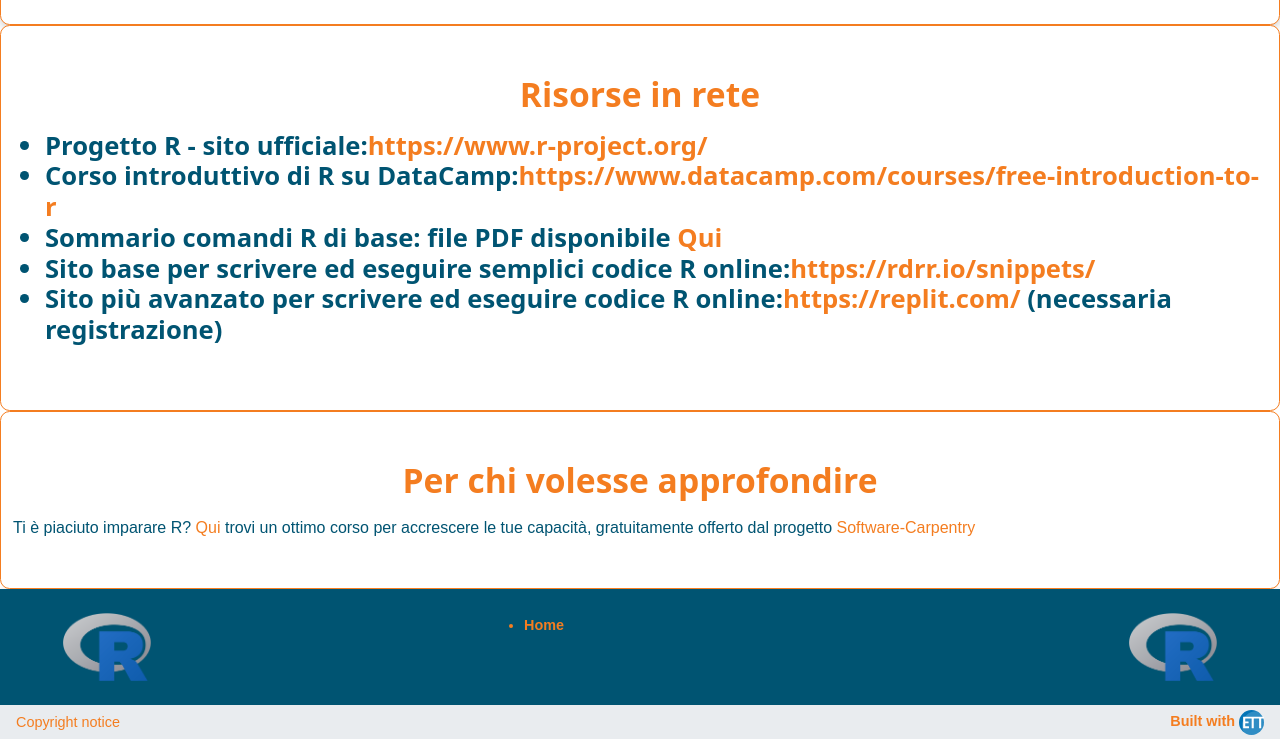
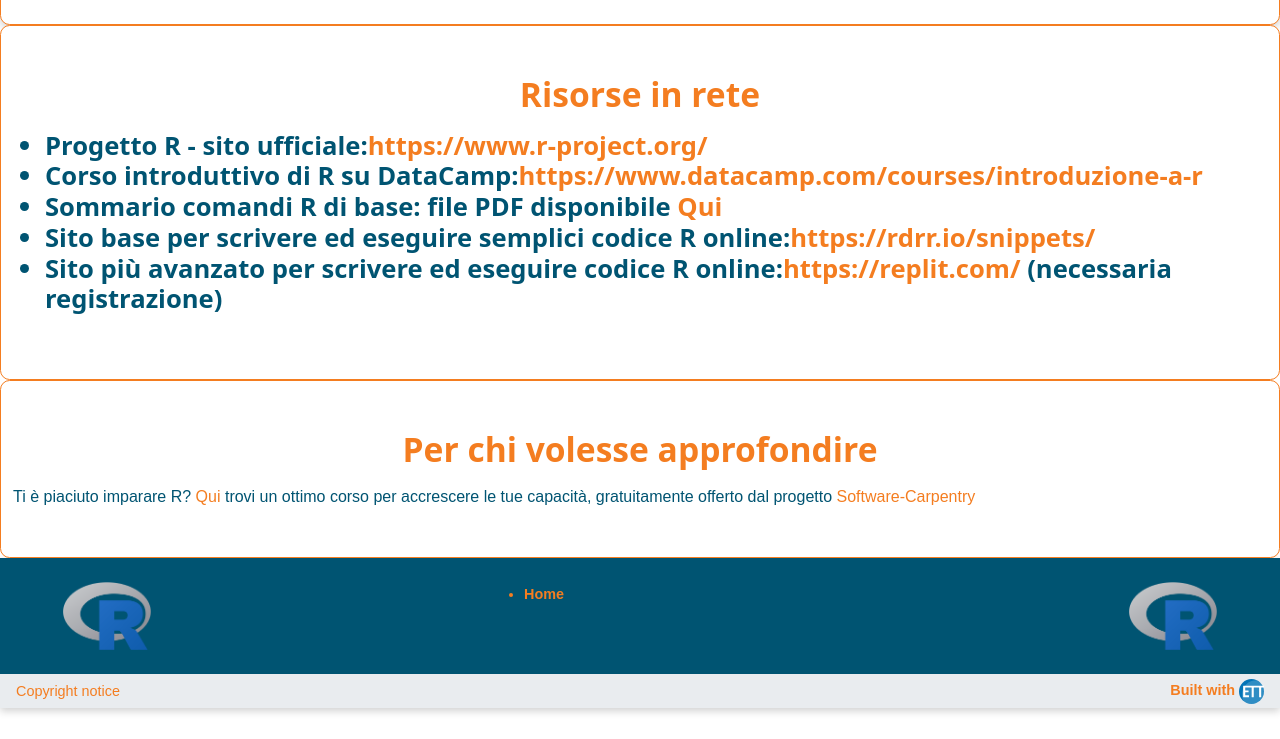
Before and after one commit to maghetta/Corso-R-livello-base__BBC, a Jekyll site: the page built from index.html, in a window 1280 px wide and 900 px high, scrolled down 1506 px, cut to the strip 161-900 px from the top of the window. Built offline with Jekyll 4.4.1, drawn with Linux system fonts in a browser that asks for light colours; some of the changed lines change nothing that is shown.

Commit message:
Update index.html

```diff
--- a/index.html
+++ b/index.html
@@ -87,7 +87,7 @@ layout: none
 <h3>
 <ul>
     <li>Progetto R - sito ufficiale:<a href="https://www.r-project.org/">https://www.r-project.org/</a></li>
-    <li>Corso introduttivo di R su DataCamp:<a href="https://www.datacamp.com/courses/free-introduction-to-r">https://www.datacamp.com/courses/free-introduction-to-r</a></li>
+    <li>Corso introduttivo di R su DataCamp:<a href="https://www.datacamp.com/courses/introduzione-a-r">https://www.datacamp.com/courses/introduzione-a-r</a></li>
     <li>Sommario comandi R di base: file PDF disponibile <a href="https://www.google.com/url?sa=t&rct=j&q=&esrc=s&source=web&cd=&ved=2ahUKEwjOy67EkJnuAhWF3oUKHa7ABUUQFjABegQIARAC&url=https%3A%2F%2Frstudio.com%2Fwp-content%2Fuploads%2F2016%2F10%2Fr-cheat-sheet-3.pdf&usg=AOvVaw10B3xBcbg89cdjKJafkuMg">Qui</a></li>
     <li>Sito base per scrivere ed eseguire semplici codice R online:<a href="https://rdrr.io/snippets/">https://rdrr.io/snippets/</a></li>
     <li>Sito più avanzato per scrivere ed eseguire codice R online:<a href="https://replit.com/">https://replit.com/</a> (necessaria registrazione)</li>
```
